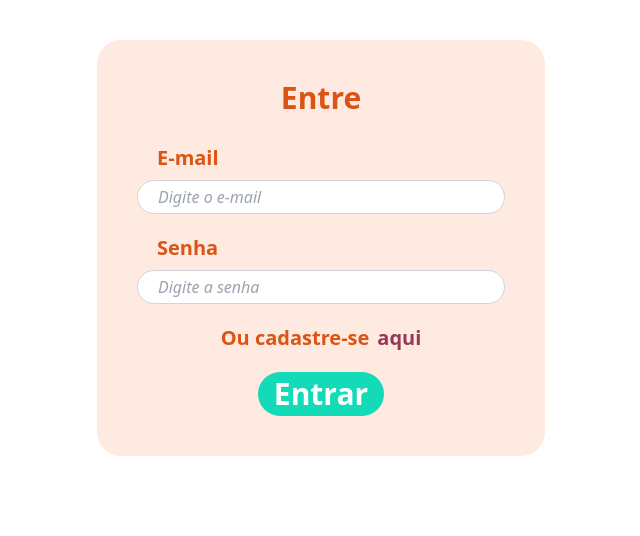
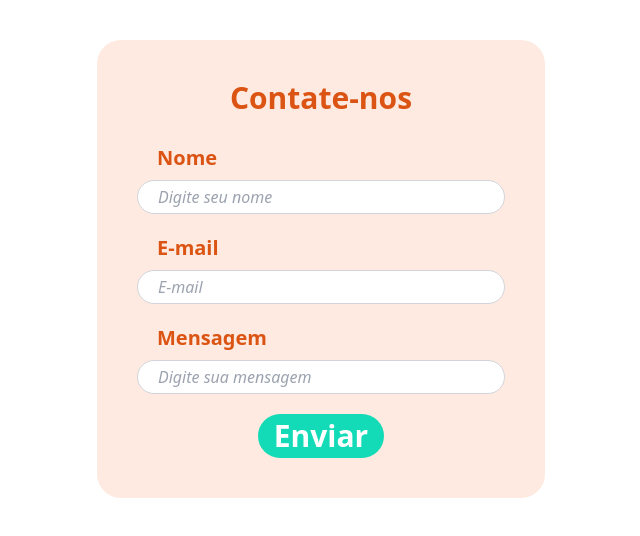
Before and after one commit to Grupo4-Generation/mercadela-front, a React (Vite) app: page / in a window 1280 px wide. Shown: the top 536 px of the page, without its empty margins (287-927 px from the left). Built offline with nearby package versions, Linux system fonts and the light colour scheme.

Commit message:
pagina contate-nos

```diff
--- a/index.html
+++ b/index.html
@@ -5,6 +5,8 @@
     <link rel="icon" type="image/svg+xml" href="src/assets/MercaDela_Logo.jpg" />
     <meta name="viewport" content="width=device-width, initial-scale=1.0" />
     <title>MercaDela</title>
+    <link href="https://fonts.googleapis.com/css?family=League+Spartan&display=swap" rel="stylesheet">
+
   </head>
   <body>
     <div id="root"></div>
--- a/src/App.tsx
+++ b/src/App.tsx
@@ -1,7 +1,8 @@
-import { Login } from "./pages/Login/Login";
+import { Login } from "./pages/login/Login";
+import { Contact } from "./pages/contact/Contact";
 function App() {
   return (
-    <Login/>
+    <Contact/>
   );
 }
 
--- /dev/null
+++ b/src/pages/contact/Contact.tsx
@@ -0,0 +1,51 @@
+export function Contact() {
+  return (
+    <>
+      <div className="bg-[#FEEAE0] flex flex-col justify-center items-center m-96 rounded-3xl mt-10 mb-10 p-10 max-w-md">
+        <form className="max-w-[400px] w-full mx-auto">
+          <h1 className="font-sans text-3xl text-[#DB5413] font-bold pb-7 text-center">
+            Contate-nos
+          </h1>
+          <div className="flex flex-col">
+            <label className="font-sans text-xl text-[#DB5413] font-bold pb-2 pl-5">
+              Nome
+            </label>
+            <input
+              className="p-1 border border-gray-300 rounded rounded-3xl pl-5 italic"
+              placeholder="Digite seu nome"
+              type="text"
+            />
+          </div>
+          <div className="flex flex-col">
+            <label className="font-sans text-xl text-[#DB5413] font-bold pb-2 pl-5 pt-5">
+              E-mail
+            </label>
+            <input
+              className="p-1 border border-gray-300 rounded rounded-3xl pl-5 italic"
+              placeholder="E-mail"
+              type="email"
+            />
+          </div>
+          <div className="flex flex-col">
+            <label className="font-sans text-xl text-[#DB5413] font-bold pb-2 pl-5 pt-5">
+              Mensagem
+            </label>
+            <input
+              className="p-1 border border-gray-300 rounded rounded-3xl pl-5 italic"
+              placeholder="Digite sua mensagem"
+              type="text"
+            />
+          </div>
+          <div className="flex justify-center pt-5">
+            <button
+              className="text-3xl font-sans text-white font-bold rounded-3xl pt-1 pb-1 pl-4 pr-4 bg-[#13DBB7]"
+              type="submit"
+            >
+              Enviar
+            </button>
+          </div>
+        </form>
+      </div>
+    </>
+  );
+}
--- /dev/null
+++ b/src/service/Service.ts
@@ -0,0 +1,63 @@
+import { createContext, ReactNode, useState } from "react"
+
+import UsuarioLogin from "../models/UsuarioLogin"
+import { login } from "../services/Service"
+// import { toastAlerta } from "../utils/toastAlerta"
+
+interface AuthContextProps {
+    usuario: UsuarioLogin
+    handleLogout(): void
+    handleLogin(usuario: UsuarioLogin): Promise<void>
+    isLoading: boolean
+}
+
+interface AuthProviderProps {
+    children: ReactNode
+}
+
+export const AuthContext = createContext({} as AuthContextProps)
+
+export function AuthProvider({ children }: AuthProviderProps) {
+
+    const [usuario, setUsuario] = useState<UsuarioLogin>({
+        id: 0,
+        nome: "",
+        usuario: "",
+        senha: "",
+        foto: "",
+        token: ""
+    })
+
+    const [isLoading, setIsLoading] = useState(false)
+
+    async function handleLogin(userLogin: UsuarioLogin) {
+        setIsLoading(true)
+        try {
+            await login(`/usuarios/logar`, userLogin, setUsuario)
+            alert("Usuário logado com sucesso")
+            setIsLoading(false)
+
+        } catch (error) {
+            console.log(error)
+            alert("Dados do usuário inconsistentes")
+            setIsLoading(false)
+        }
+    }
+
+    function handleLogout() {
+        setUsuario({
+            id: 0,
+            nome: "",
+            usuario: "",
+            senha: "",
+            foto: "",
+            token: ""
+        })
+    }
+
+    return (
+        <AuthContext.Provider value={{ usuario, handleLogin, handleLogout, isLoading }}>
+            {children}
+        </AuthContext.Provider>
+    )
+}
```
